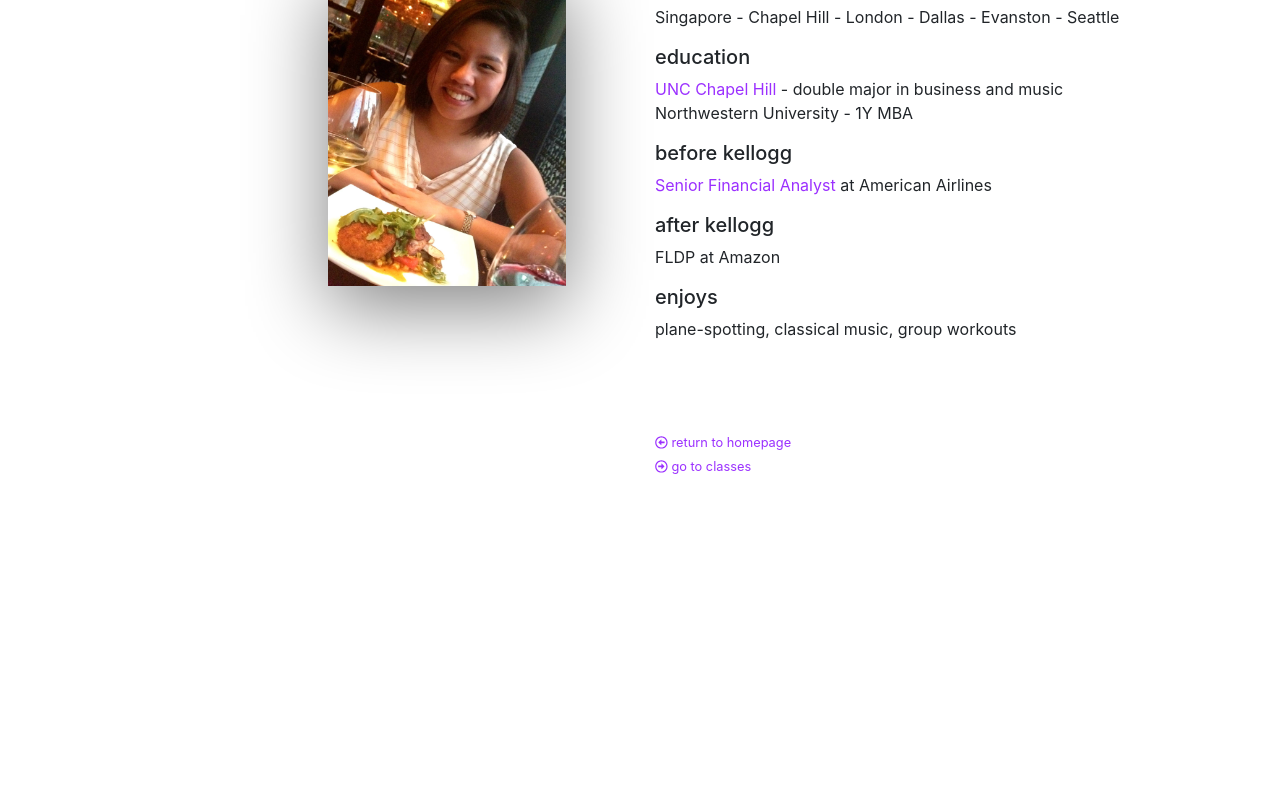
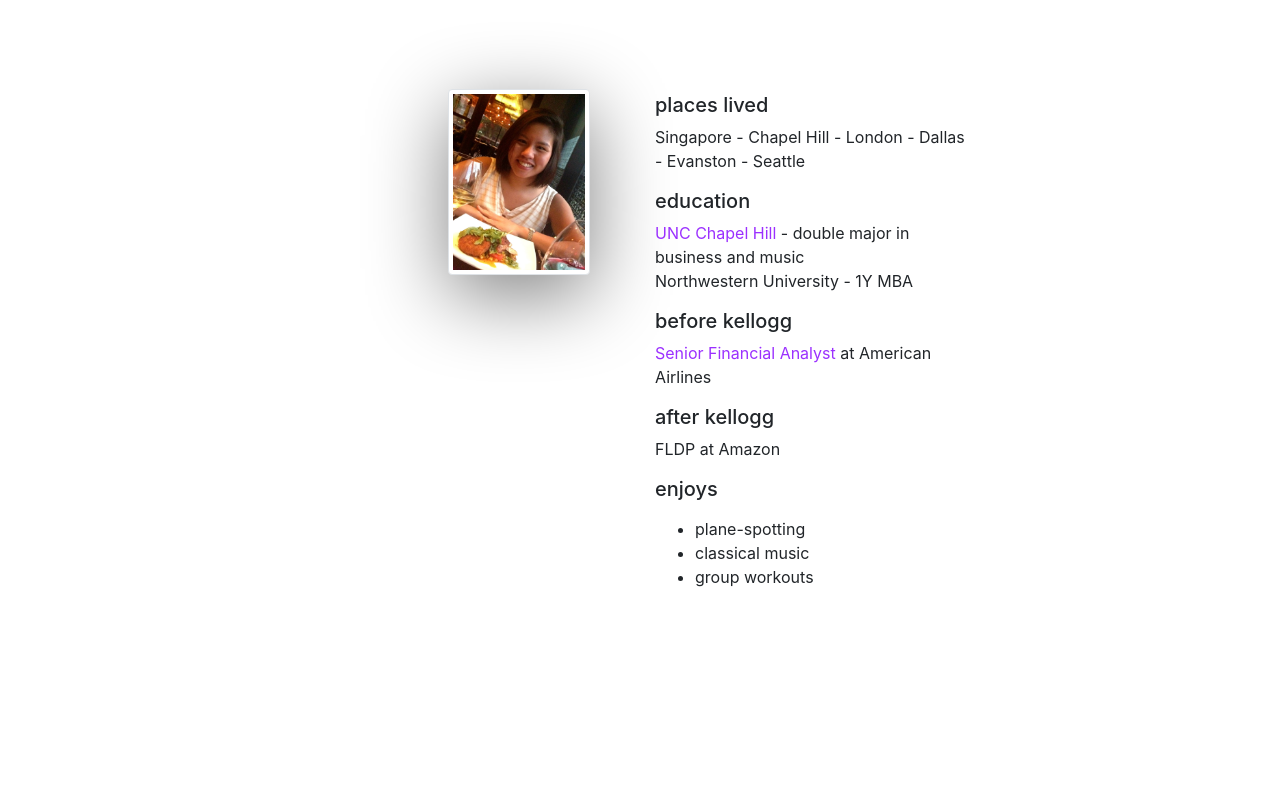
Before and after one commit to leening88/leening88.github.io, a plain HTML site: page about.html in a window 1280 px wide. Shown: the part 225-1032 px from the top of the page. Before the commit the page ends 800 px from the top, so only its background shows below. Drawn offline with nearby package versions, Linux system fonts and the light colour scheme.

Commit message:
KIEI - Intro to Software Development
Project #1 Submission

```diff
--- a/about.html
+++ b/about.html
@@ -1,5 +1,6 @@
 <!DOCTYPE html>
 <html lang="en">
+  <div class="row">
   <head>
     <title>this Kellogg life</title>
     <meta charset="utf-8">
@@ -36,13 +37,14 @@
         </ul>
       </div>
     </nav>
+    <div class="container-fluid">
       <div class="row">
         <div class="col-3">
         </div>
-    <div class="col-3">
-      <img class="img-fluid align-self-center mr-3" src="profile.jpg" alt="Responsive image">
+        <div class="col-md-3">
+          <img class="img-thumbnail mr-3" src="profile.jpg" alt="Responsive image">
         </div>
-    <div class="col-5">
+        <div class="col-md-5">
           <div class="media-body">
             <h5 class="mt-1">places lived</h5>
             <p>Singapore - Chapel Hill - London - Dallas - Evanston - Seattle</p>
@@ -54,15 +56,18 @@
             <h5 class="mt-1">after kellogg</h5>
             <p>FLDP at Amazon</p>
             <h5 class="mt-1">enjoys</h5>
-        <p>plane-spotting, classical music, group workouts</p>
-        <br><br><br>
-        <p><small>
-        <a href="index.html"><i class="far fa-arrow-alt-circle-left"></i>  return to homepage</a><br>
-        <a href="classes.html"><i class="far fa-arrow-alt-circle-right"></i>  go to classes</a></p>
+            <p>
+              <ul>
+                <li>plane-spotting
+                <li>classical music
+                <li>group workouts
+              </ul>
+            </p>
           </div>
         </div>
         <div class="col-1">
         </div>
       </div>
+    </div>
   </body>
 </html>
--- a/styles.css
+++ b/styles.css
@@ -18,18 +18,18 @@ a:hover {
 #index .jumbotron {
   background-image: url(kgh.jpg);
   background-size: cover;
-  height: 800px;#index
+  height: 800px;
   box-shadow: 0px 20px 100px gray;
 }
 #index .jumbotron h1{
-  color: #;
+  color: #000000;
   font-size: 36px;
 }
 #index .blockquote{
   font-size: 20px;
 }
 #index .blockquote-footer{
-  color:#000;
+  color:#000000;
 }
 #index .container-fluid h1{
   text-align: center;
@@ -44,12 +44,17 @@ a:hover {
   padding-top: 30px;
   padding-bottom: 60px;
 }
+#index .col-sm-4{
+  width: 100%
+}
 #about .row {
-  padding-top: 120px;
+  padding: 120px;
+  min-width: 768px;
 }
-#about .img-fluid {
-  width: 80%;
-  height: auto;
+#about .img-thumbnail {
+  align-content: center;
+  max-width: 80%;
+  max-height: 90%;
   box-shadow: 0px 20px 80px gray;
 }
 #about .media-body {
@@ -61,6 +66,9 @@ a:hover {
   height: 400px;
   box-shadow: 0px 20px 100px gray;
 }
+#academics {
+  width: 100%;
+}
 #trips .d-block {
   max-height: 890px;
 }
```
Also changed, not shown: classes.html (+7 -6 lines), index.html (+3 -3 lines), kgh.jpg, telluride.JPG, 2 other files. Lines whose indentation alone changed are shown as unchanged.
